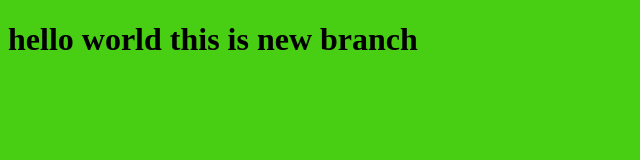
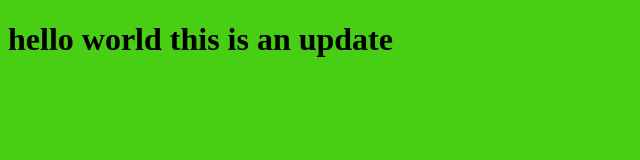
Before and after one commit to hichemg31/myproject, a plain HTML site: page index.html in a window 1280 px wide. Shown: the whole page, without its empty margins (0-640 px from the left). Drawn offline with Linux system fonts and the light colour scheme.

Commit message:
edit the html file

```diff
--- a/index.html
+++ b/index.html
@@ -8,7 +8,7 @@
     <link rel="stylesheet" href="style.css">
 </head>
 <body>
- <h1>hello world this is new branch</h1>
+ <h1>hello world this is an update</h1>
 
 <script src="file.js"></script>
 </body>
```
